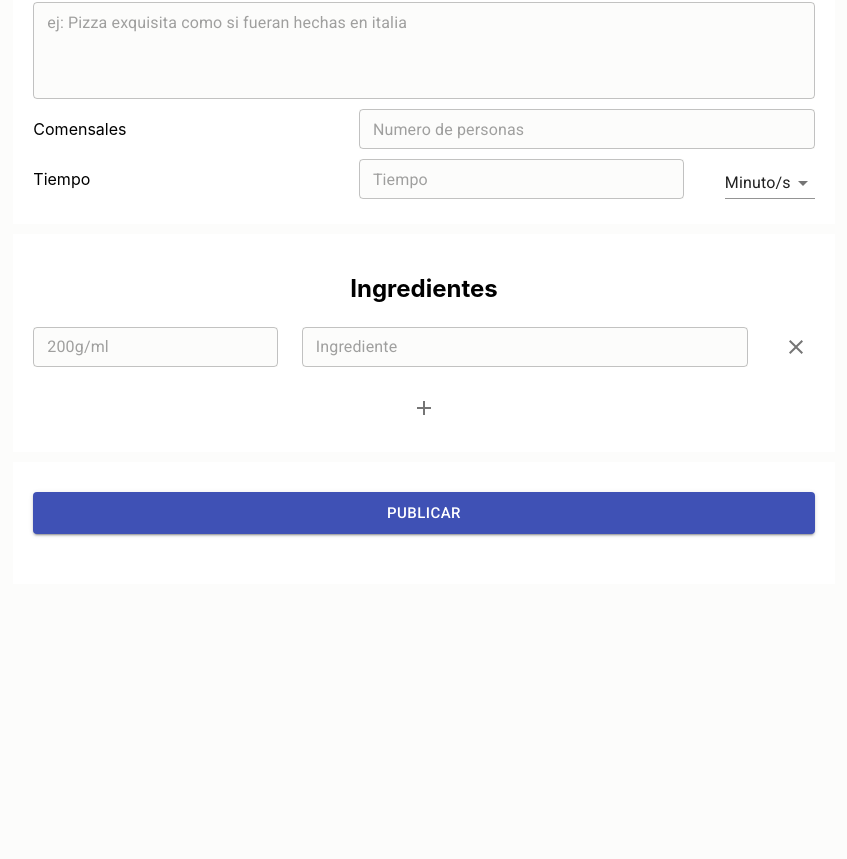
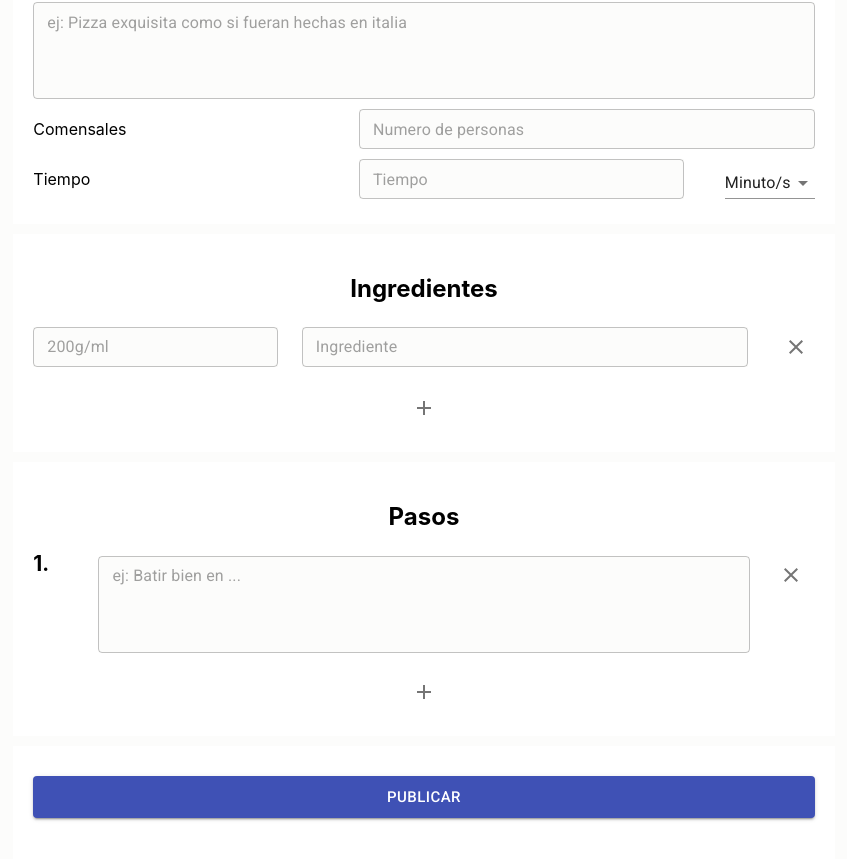
Before and after one commit to UrielQuevedo/cookit-frontend, a React (Create React App) app: page /recipes/new in a window 1280 px wide. Shown: the part 587-1446 px from the top of the page, without its empty margins (216-1063 px from the left). Before the commit the page ends 1176 px from the top, so only its background shows below. Built offline with nearby package versions, Linux system fonts and the light colour scheme; no server answers.

Commit message:
feat: steps recipe added to new recipe page

```diff
--- a/src/views/Recipes/New.js
+++ b/src/views/Recipes/New.js
@@ -11,11 +11,13 @@ import ImageInput from '../../components/NewRecipe/ImageInput';
 import RecipeInputs from '../../components/NewRecipe/RecipeInputs';
 import IngredientInputs from '../../components/NewRecipe/IngredientInputs';
 import LayoutSection from '../../components/NewRecipe/LayoutSection';
+import StepsRecipe from '../../components/NewRecipe/StepsRecipe';
 
 const New = () => {
   const [recipe, setRecipe] = useState({});
   const { push } = useHistory();
   const [ingredients, setIngredients] = useState([{ name: undefined, quantity_weight: undefined }]);
+  const [stepsRecipes, setStepsRecipes] = useState([{ description: undefined }]);
 
   const changeField = (event) => {
     const { value, name } = event.target;
@@ -24,12 +26,13 @@ const New = () => {
 
   const handleSubmit = (event) => {
     event.preventDefault();
-    postNewRecipe({ ...recipe, ingredients: ingredients }).then(() =>
-      push('/')
-    );
-    setIngredients([{}]);
-    setRecipe({});
-    event.target.reset();
+    postNewRecipe({ ...recipe, ingredients: ingredients, steps: stepsRecipes })
+      .then(() => {
+        setIngredients([{}]);
+        setRecipe({});
+        push('/');
+      });
+      event.target.reset();
   };
 
   return (
@@ -39,6 +42,7 @@ const New = () => {
           <ImageInput recipe={recipe} changeField={changeField} />
           <RecipeInputs changeField={changeField} />
           <IngredientInputs ingredients={ingredients} setIngredients={setIngredients} />
+          <StepsRecipe stepsRecipes={stepsRecipes} setStepsRecipes={setStepsRecipes} />
           <LayoutSection>
             <Button
               type="submit"
```
